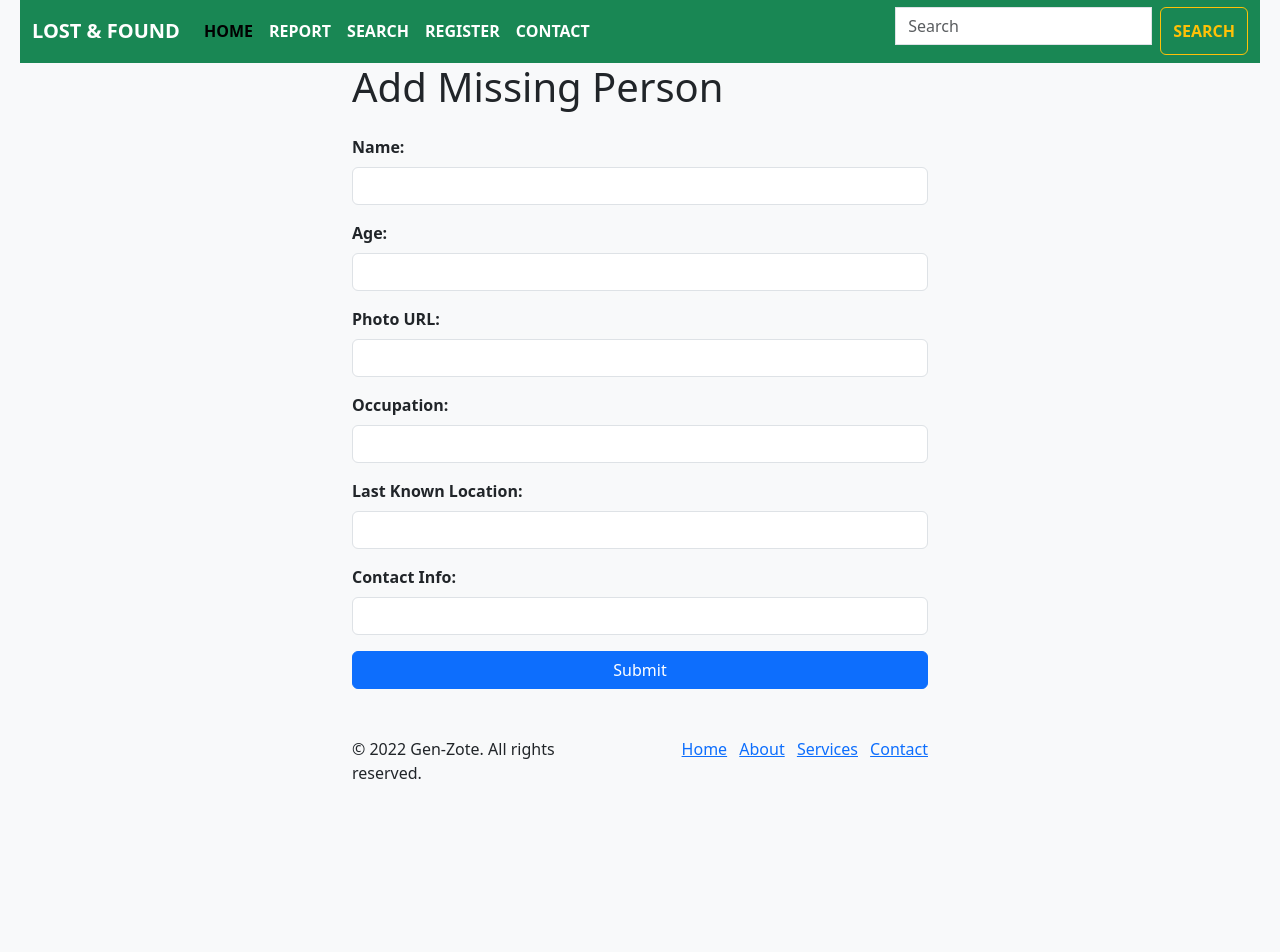
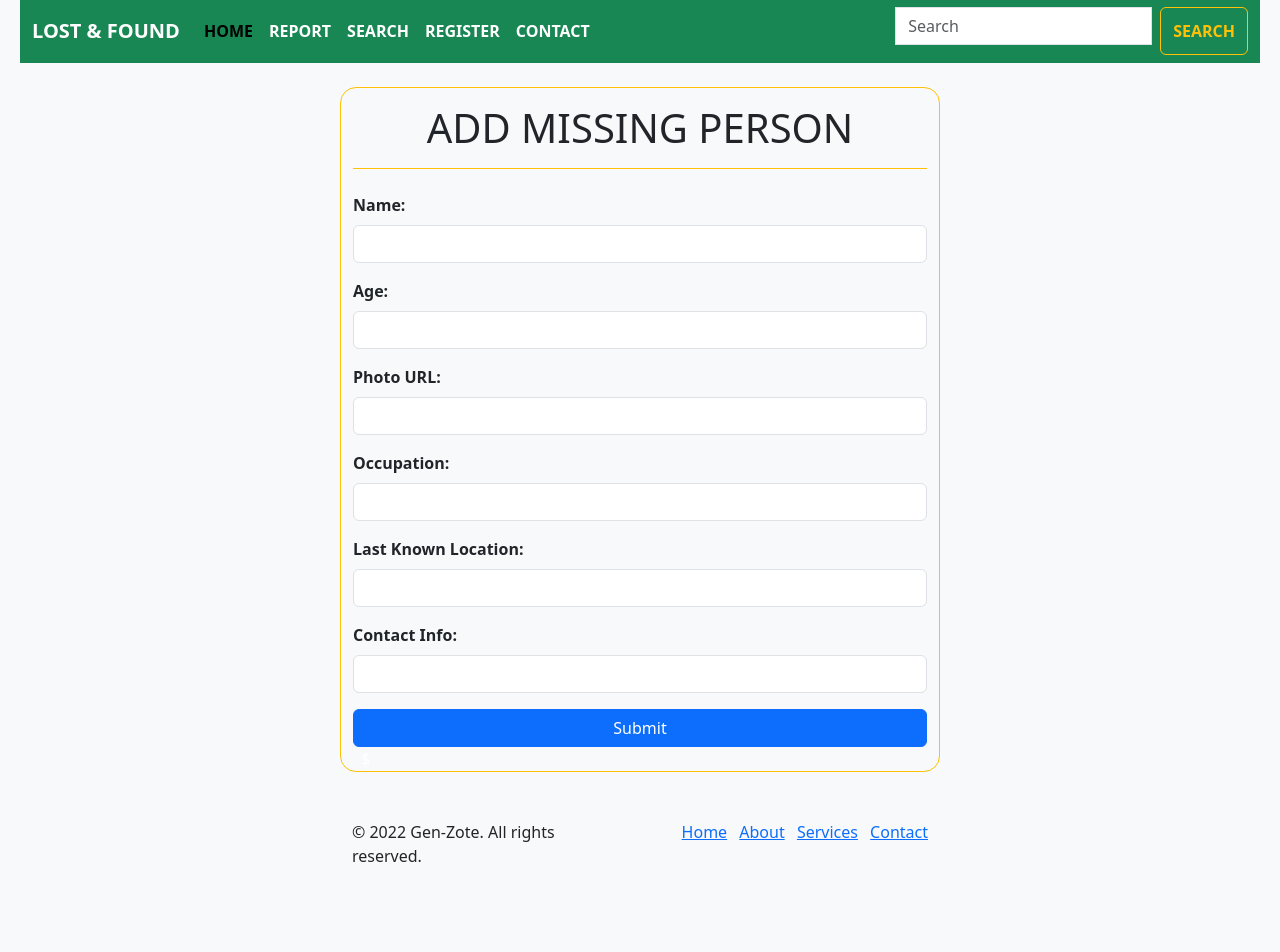
Before and after one commit to mutheujoy/MISSING-PERSONS-DATABASE-2024-KENYA-FINANCE-BILL-PROTESTS-, a Flask app: page /add in a window 1280 px wide. Shown: the part 21-973 px from the top of the page. Before the commit the page ends 800 px from the top, so only its background shows below. Run offline with Flask 2, Linux system fonts and the light colour scheme; some libraries are stand-ins or nearby versions.

Commit message:
Update add_person.html template with improved styling and form layout

```diff
--- a/templates/register_users/add_person.html
+++ b/templates/register_users/add_person.html
@@ -1,6 +1,8 @@
     {% include 'includes/navbar.html' %}
-    <div class="container">
-        <h1 class="mb-4">Add Missing Person</h1>
+    <div class="container-fluid pb-4"></div>
+    <div class="container border border-warning bg-1 bg-tertiary rounded-4">
+        <h1 class="mb-4 text-center p-3 border-bottom border-warning bg-1 bg-tertiary text-uppercase text bold">Add Missing Person</h1>
+
         <form method="POST">
             <div class="mb-3">
                 <label for="name" class="form-label">Name:</label>
@@ -27,6 +29,7 @@
                 <input type="text" id="contact_info" name="contact_info" class="form-control" required>
             </div>
             <button type="submit" class="btn btn-primary">Submit</button>
+            <span class="p-2 text-white">$</span>
         </form>
     </div>
     {% include 'includes/footer.html' %}
```
